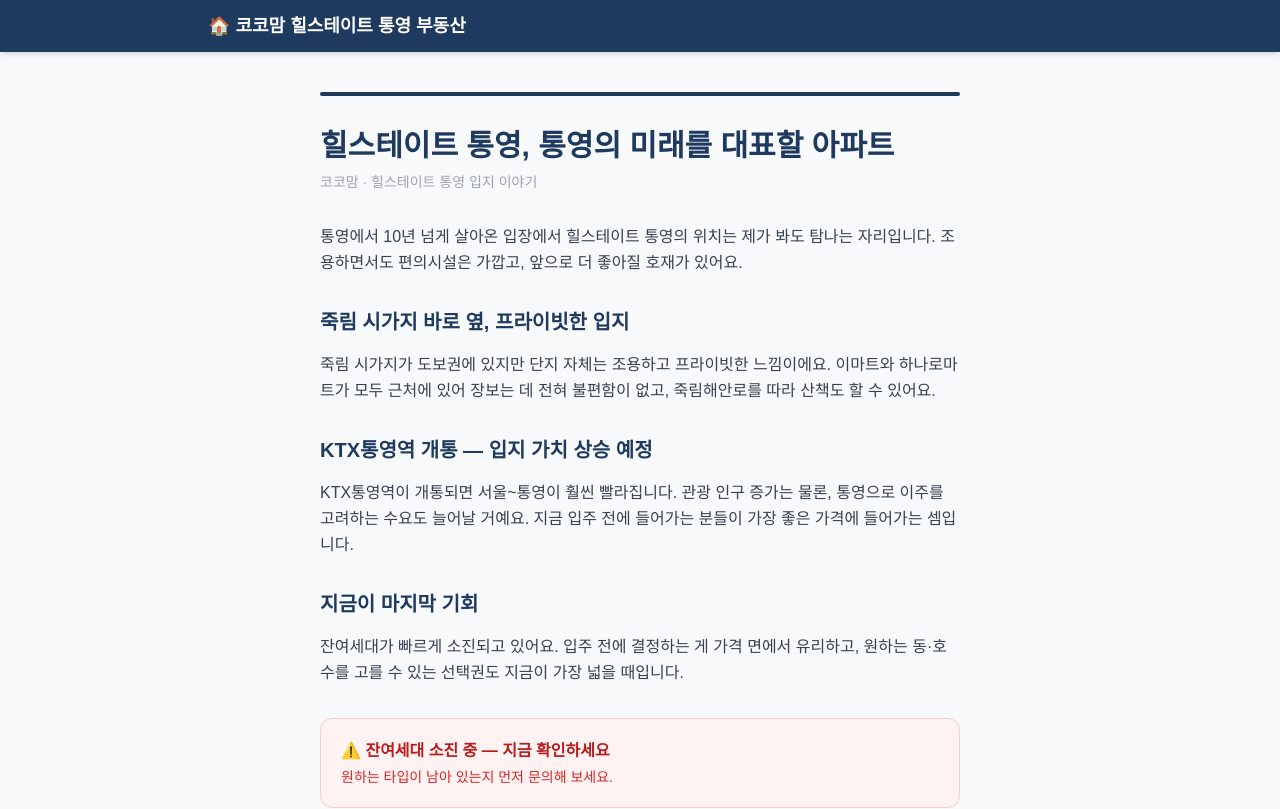
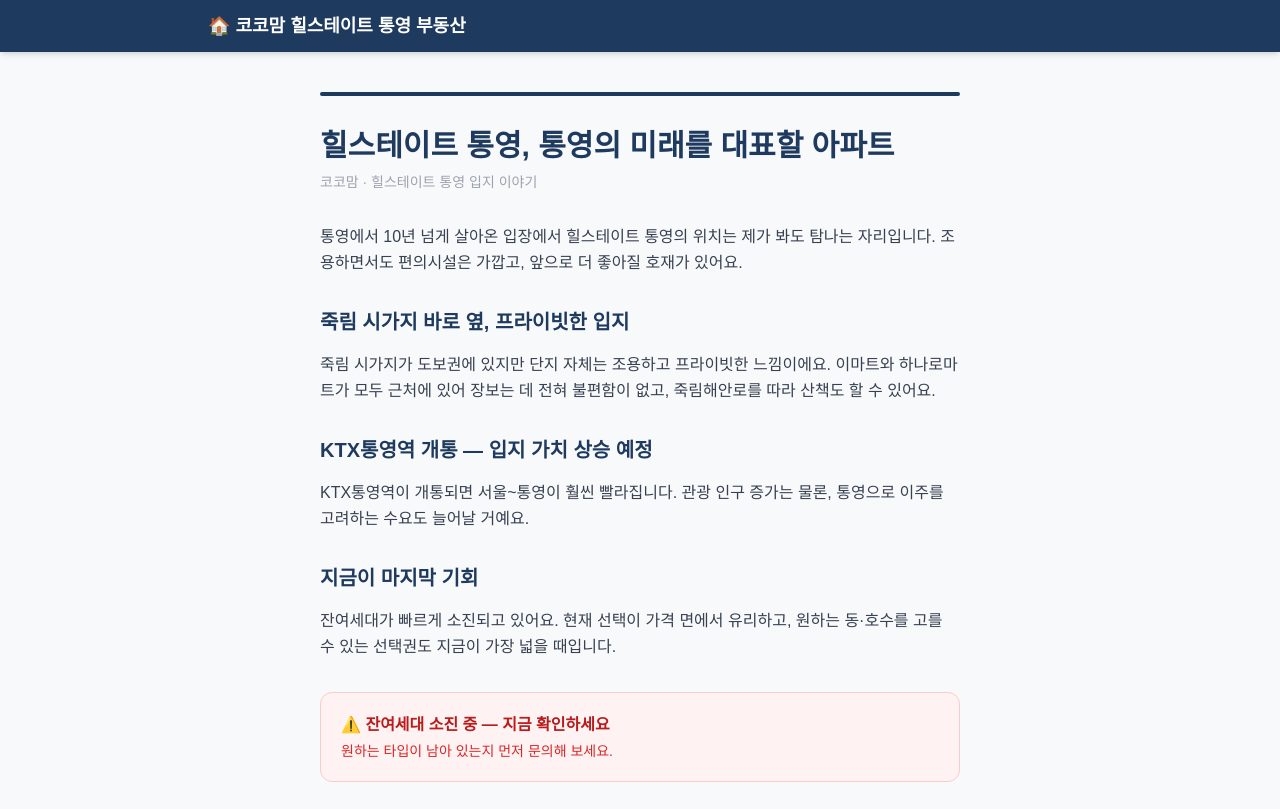
Before and after one commit to yamugyclaude/heejeong, a Next.js app: page /posts/future in a window 1280 px wide. Shown: the top 809 px of the page. Built offline with nearby package versions, Linux system fonts and the light colour scheme.

Commit message:
future 페이지 문구 수정: 가격 관련 문장 삭제 및 표현 변경
Co-Authored-By: Claude Opus 4.8 <noreply@anthropic.com>
Claude-Session: https://claude.ai/code/session_01SFmNyL611vKANEcuiyxzGc

```diff
--- a/app/posts/future/page.tsx
+++ b/app/posts/future/page.tsx
@@ -31,12 +31,11 @@ export default function Page() {
         <p className="text-gray-700 leading-relaxed mb-6">
           KTX통영역이 개통되면 서울~통영이 훨씬 빨라집니다.
           관광 인구 증가는 물론, 통영으로 이주를 고려하는 수요도 늘어날 거예요.
-          지금 입주 전에 들어가는 분들이 가장 좋은 가격에 들어가는 셈입니다.
         </p>
 
         <h2 className="text-xl font-bold text-[#1E3A5F] mt-8 mb-4">지금이 마지막 기회</h2>
         <p className="text-gray-700 leading-relaxed mb-4">
-          잔여세대가 빠르게 소진되고 있어요. 입주 전에 결정하는 게 가격 면에서 유리하고,
+          잔여세대가 빠르게 소진되고 있어요. 현재 선택이 가격 면에서 유리하고,
           원하는 동·호수를 고를 수 있는 선택권도 지금이 가장 넓을 때입니다.
         </p>
 
```
